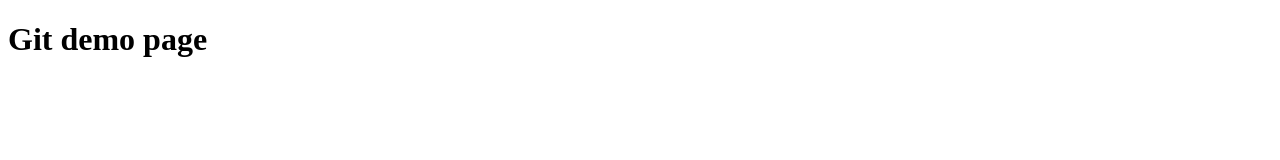
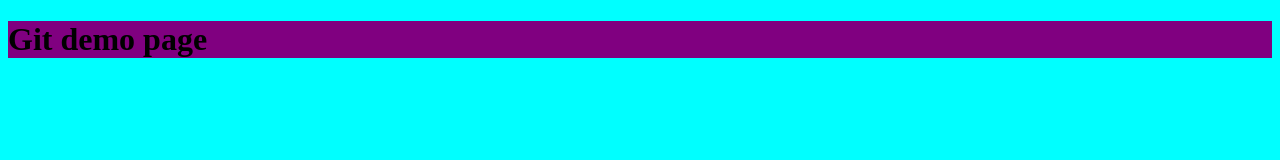
Before and after one commit to imdsr123/gittesting, a plain HTML site: page index.html in a window 1280 px wide. Drawn offline with Linux system fonts and the light colour scheme.

Commit message:
basic styles added

```diff
--- a/index.html
+++ b/index.html
@@ -7,6 +7,7 @@
 	<meta http-equiv="X-UA-Compatible" content="ie=edge">
 
 	<title>Document</title>
+	<link rel="stylesheet" href="styles.css">
 
 </head>
 
--- /dev/null
+++ b/styles.css
@@ -0,0 +1,9 @@
+
+body {
+	background-color: aqua;
+}
+
+
+h1{ background-color: purple;
+
+}
```
